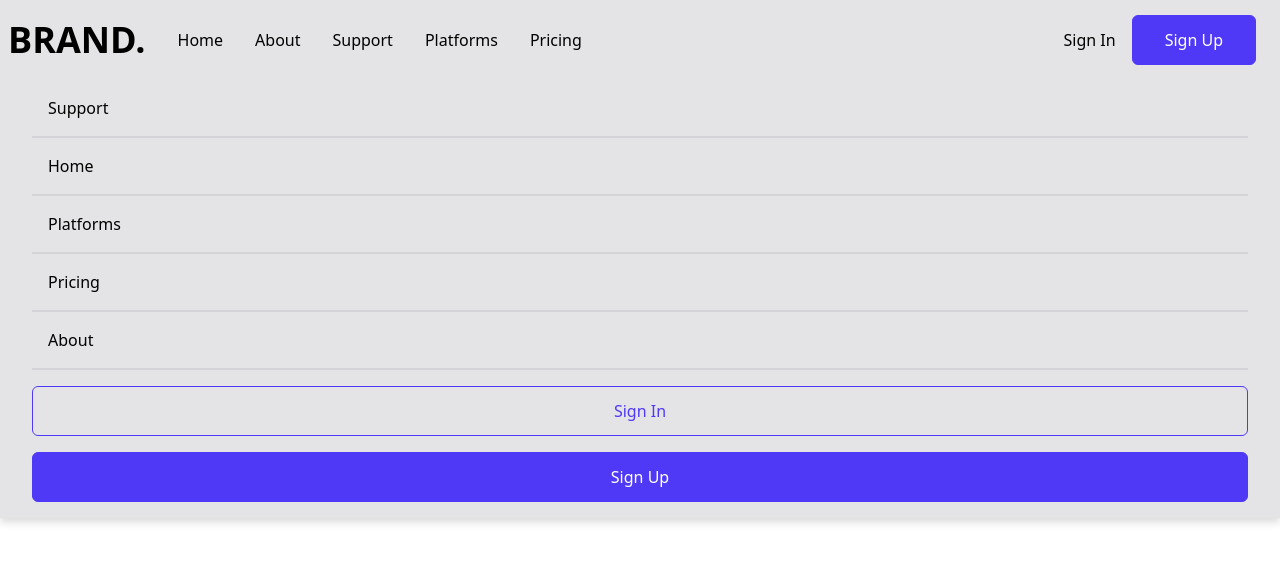
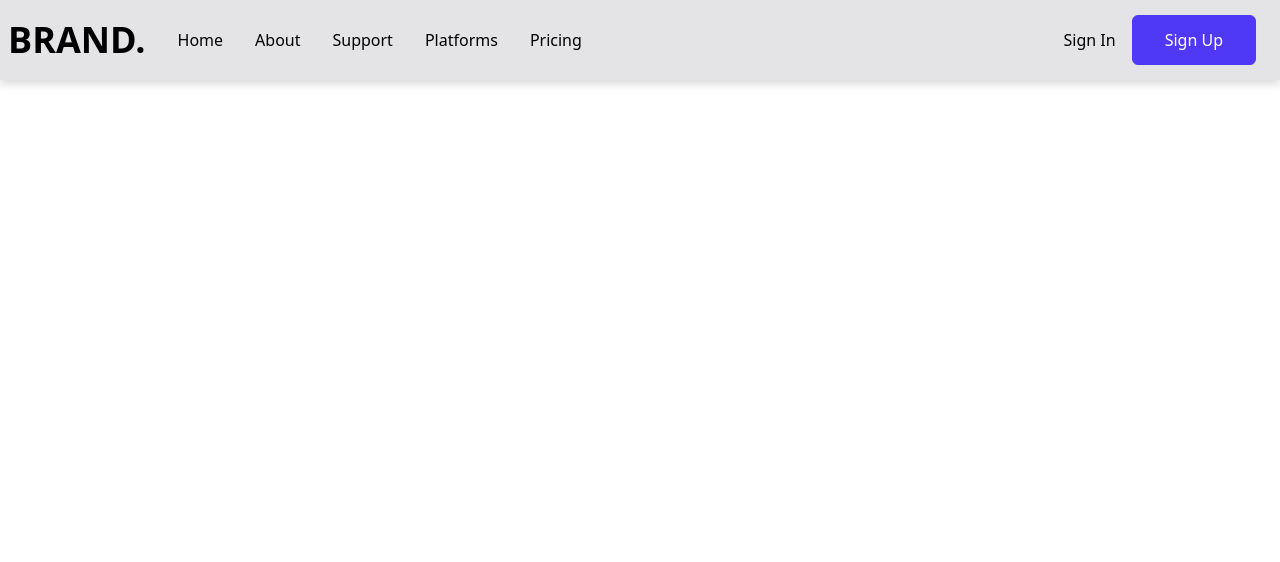
Before and after one commit to mohammad-reza99/nexa, a React (Vite) app: page / in a window 1280 px wide. Shown: the top 562 px of the page. Built offline with nearby package versions, Linux system fonts and the light colour scheme.

Commit message:
fix: correct icon toggle logic in Navbar component

```diff
--- a/src/assets/componants/Navbar.jsx
+++ b/src/assets/componants/Navbar.jsx
@@ -27,13 +27,13 @@
         </div>
         <div className="md:hidden" onClick={handleClick}>
           {nav ? (
+            <IoCloseOutline className="w-5" />
+          ) : (
             <IoMenuOutline className="w-5" />
-          ) : (
-            <IoCloseOutline className="w-5" />
           )}
         </div>
       </div>
-      <ul className="absolute bg-zinc-200 w-full px-8">
+      <ul className={!nav ? "hidden" : "absolute bg-zinc-200 w-full px-8"}>
         <li className="border-b-2 border-zinc-300 w-full">Support</li>
         <li className="border-b-2 border-zinc-300 w-full">Home</li>
         <li className="border-b-2 border-zinc-300 w-full">Platforms</li>
```
